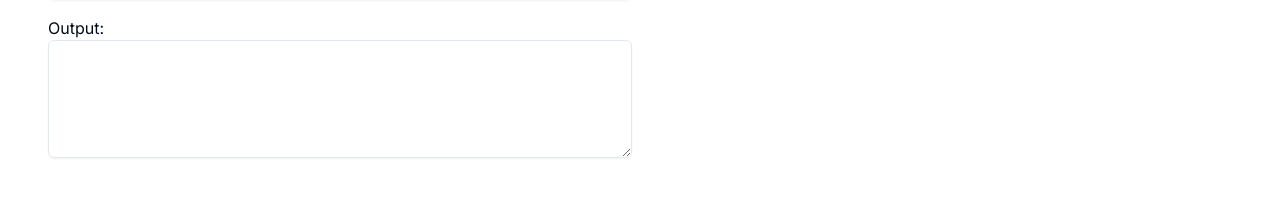
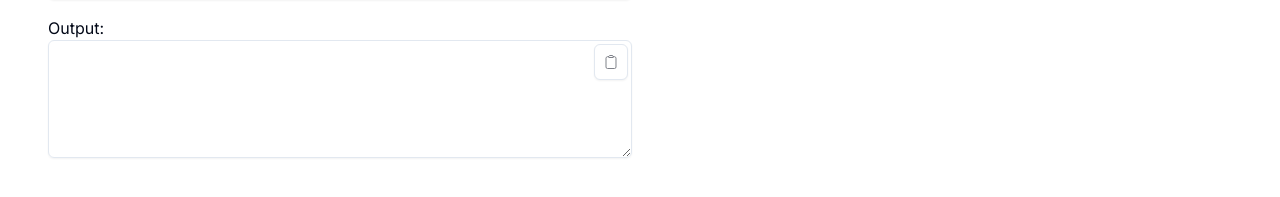
Before and after one commit to thameera/toolbox, a Next.js app: page / in a window 1280 px wide. Both pictures are taken after typing "Sample", "Sample" into the empty fields and a click on the tab "Converter". Shown: the part 259-456 px from the top of the page. Built offline with nearby package versions, Linux system fonts and the light colour scheme.

Commit message:
Make DynamicTextarea copyable

```diff
--- a/src/components/converter/conv-container.tsx
+++ b/src/components/converter/conv-container.tsx
@@ -29,7 +29,7 @@ export function ConvContainer(): JSX.Element {
         </div>
         <div>
           <div>Output:</div>
-          <DynamicTextarea value={output} readOnly={true} />
+          <DynamicTextarea value={output} readOnly={true} copyable={true} />
         </div>
       </div>
       <div className="pl-2 w-1/2">
--- a/src/components/dynamic-textarea.tsx
+++ b/src/components/dynamic-textarea.tsx
@@ -1,21 +1,37 @@
+import { useState, useEffect } from "react";
 import { Textarea } from "@/components/ui/textarea";
+import { CopyButton } from "@/components/copy-button";
 
 interface DynamicTextareaProps {
   placeholder?: string;
   onChange?: (text: string) => void;
   value?: string;
   readOnly?: boolean;
+  copyable?: boolean;
 }
 
 export function DynamicTextarea({
   placeholder,
   onChange: onChangeCallback,
-  value,
+  value: initialValue = "",
   readOnly,
+  copyable,
 }: DynamicTextareaProps): JSX.Element {
+  const [value, setValue] = useState(initialValue);
+
+  useEffect(() => {
+    setValue(initialValue);
+  }, [initialValue]);
+
   const handleChange = (event: React.ChangeEvent<HTMLTextAreaElement>) => {
+    if (readOnly) {
+      return;
+    }
+
+    const newValue = event.target.value;
+    setValue(newValue);
     if (onChangeCallback) {
-      onChangeCallback(event.target.value);
+      onChangeCallback(newValue);
     }
   };
 
@@ -24,6 +40,12 @@ export function DynamicTextarea({
   };
 
   return (
+    <div className="relative">
+      {copyable && (
+        <div className="absolute top-1 right-1 z-10">
+          <CopyButton text={value} />
+        </div>
+      )}
       <Textarea
         placeholder={placeholder || ""}
         rows={5}
@@ -32,5 +54,6 @@ export function DynamicTextarea({
         onFocus={onFocus}
         readOnly={readOnly}
       />
+    </div>
   );
 }
```
Lines whose indentation alone changed are shown as unchanged.
